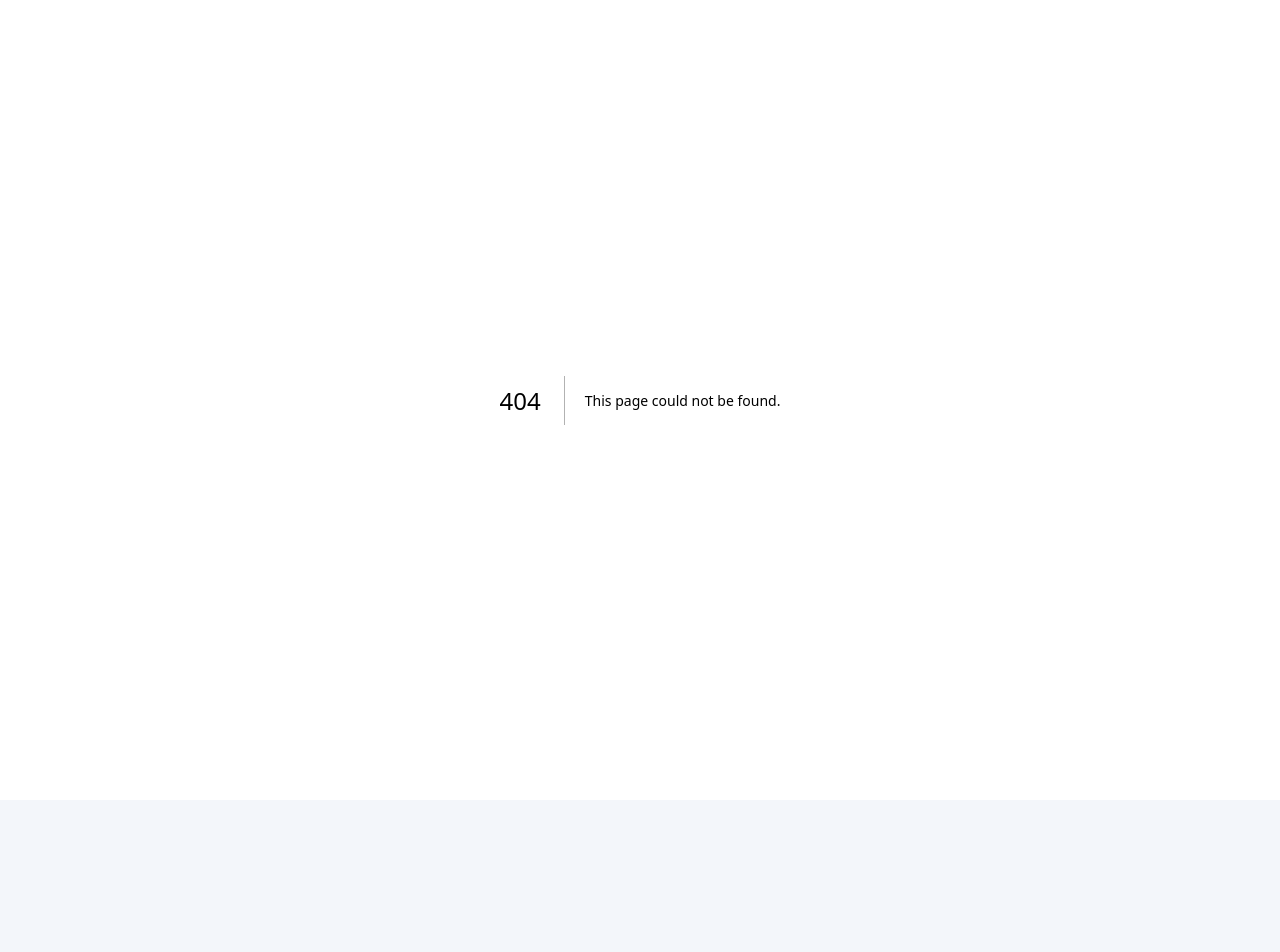
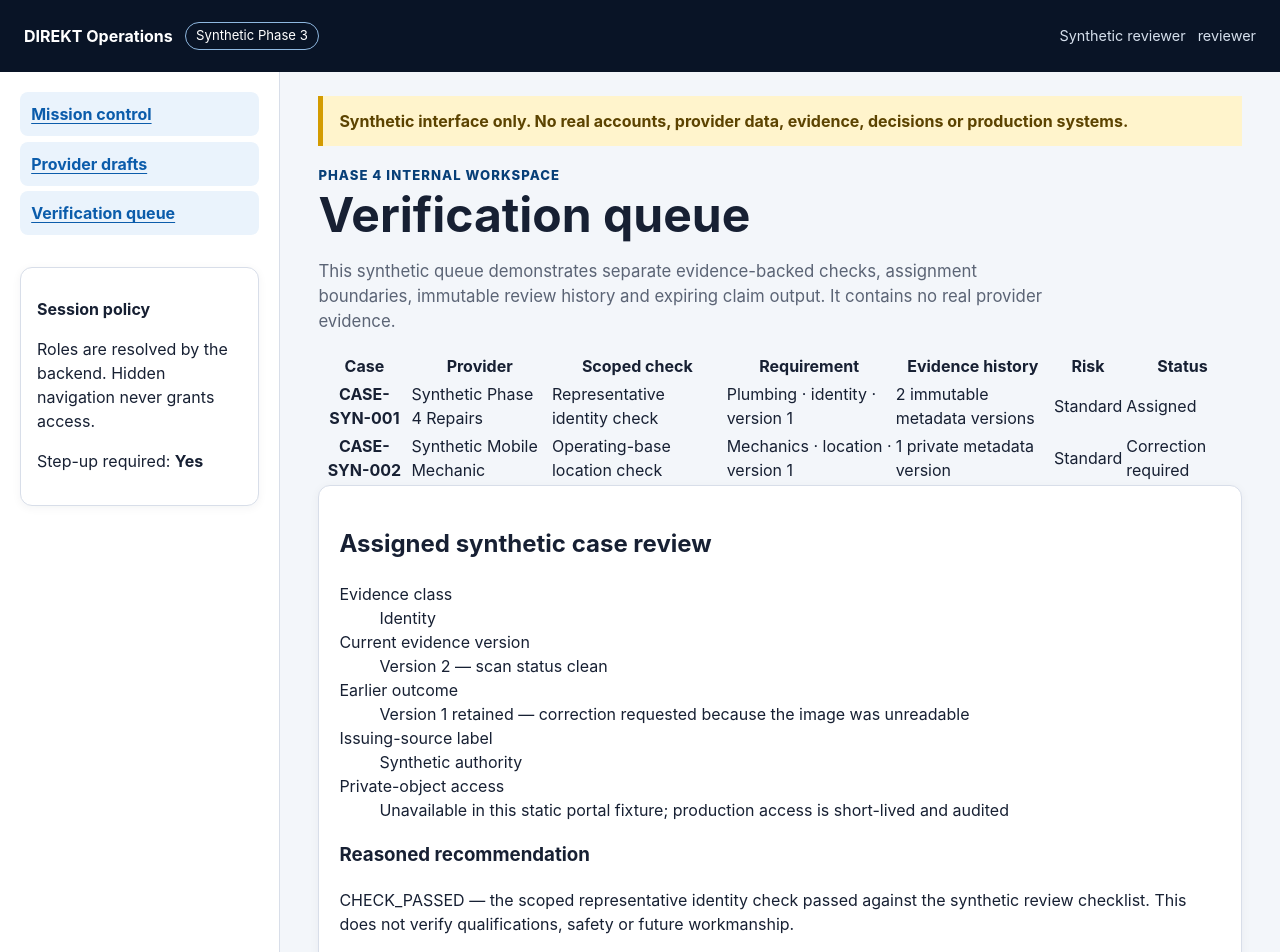
Before and after one commit to kudzimusar/direkt, a Next.js app in the folder admin/direkt-operations-portal/: page /operations/verification in a window 1280 px wide. Before the commit this address had no page. Shown: the top 952 px of the page. Before the commit the page ends 800 px from the top, so only its background shows below. Built offline with nearby package versions, Linux system fonts and the light colour scheme.

Commit message:
feat(admin): add Phase 4 synthetic verification queue

```diff
--- /dev/null
+++ b/admin/direkt-operations-portal/src/app/operations/verification/page.tsx
@@ -0,0 +1,109 @@
+import type { Metadata } from 'next';
+
+export const metadata: Metadata = { title: 'Verification queue' };
+
+const syntheticCases = [
+  {
+    caseId: 'CASE-SYN-001',
+    provider: 'Synthetic Phase 4 Repairs',
+    check: 'Representative identity check',
+    requirement: 'Plumbing · identity · version 1',
+    status: 'Assigned',
+    risk: 'Standard',
+    evidence: '2 immutable metadata versions',
+  },
+  {
+    caseId: 'CASE-SYN-002',
+    provider: 'Synthetic Mobile Mechanic',
+    check: 'Operating-base location check',
+    requirement: 'Mechanics · location · version 1',
+    status: 'Correction required',
+    risk: 'Standard',
+    evidence: '1 private metadata version',
+  },
+] as const;
+
+export default function VerificationQueuePage() {
+  return (
+    <section aria-labelledby="verification-queue-heading">
+      <p className="eyebrow">Phase 4 internal workspace</p>
+      <h1 id="verification-queue-heading">Verification queue</h1>
+      <p className="lede">
+        This synthetic queue demonstrates separate evidence-backed checks, assignment boundaries,
+        immutable review history and expiring claim output. It contains no real provider evidence.
+      </p>
+
+      <div className="provider-table" role="region" aria-label="Synthetic verification cases" tabIndex={0}>
+        <table>
+          <thead>
+            <tr>
+              <th scope="col">Case</th>
+              <th scope="col">Provider</th>
+              <th scope="col">Scoped check</th>
+              <th scope="col">Requirement</th>
+              <th scope="col">Evidence history</th>
+              <th scope="col">Risk</th>
+              <th scope="col">Status</th>
+            </tr>
+          </thead>
+          <tbody>
+            {syntheticCases.map((verificationCase) => (
+              <tr key={verificationCase.caseId}>
+                <th scope="row">{verificationCase.caseId}</th>
+                <td>{verificationCase.provider}</td>
+                <td>{verificationCase.check}</td>
+                <td>{verificationCase.requirement}</td>
+                <td>{verificationCase.evidence}</td>
+                <td>{verificationCase.risk}</td>
+                <td>{verificationCase.status}</td>
+              </tr>
+            ))}
+          </tbody>
+        </table>
+      </div>
+
+      <section className="control-panel" aria-labelledby="synthetic-case-heading">
+        <h2 id="synthetic-case-heading">Assigned synthetic case review</h2>
+        <dl>
+          <div>
+            <dt>Evidence class</dt>
+            <dd>Identity</dd>
+          </div>
+          <div>
+            <dt>Current evidence version</dt>
+            <dd>Version 2 — scan status clean</dd>
+          </div>
+          <div>
+            <dt>Earlier outcome</dt>
+            <dd>Version 1 retained — correction requested because the image was unreadable</dd>
+          </div>
+          <div>
+            <dt>Issuing-source label</dt>
+            <dd>Synthetic authority</dd>
+          </div>
+          <div>
+            <dt>Private-object access</dt>
+            <dd>Unavailable in this static portal fixture; production access is short-lived and audited</dd>
+          </div>
+        </dl>
+        <h3>Reasoned recommendation</h3>
+        <p>
+          CHECK_PASSED — the scoped representative identity check passed against the synthetic
+          review checklist. This does not verify qualifications, safety or future workmanship.
+        </p>
+      </section>
+
+      <section className="control-panel" aria-labelledby="verification-controls-heading">
+        <h2 id="verification-controls-heading">Enforced controls</h2>
+        <ul>
+          <li>A reviewer must be actively assigned before private evidence access is granted.</li>
+          <li>A provider owner cannot review their own provider or evidence submission.</li>
+          <li>Finance and commercial state cannot create or improve a verification claim.</li>
+          <li>Evidence replacements append a new version instead of rewriting earlier records.</li>
+          <li>Public output contains only a scoped claim, limitation, check date and expiry.</li>
+          <li>Original files, identifiers, signatures, private addresses and notes remain private.</li>
+        </ul>
+      </section>
+    </section>
+  );
+}
```
